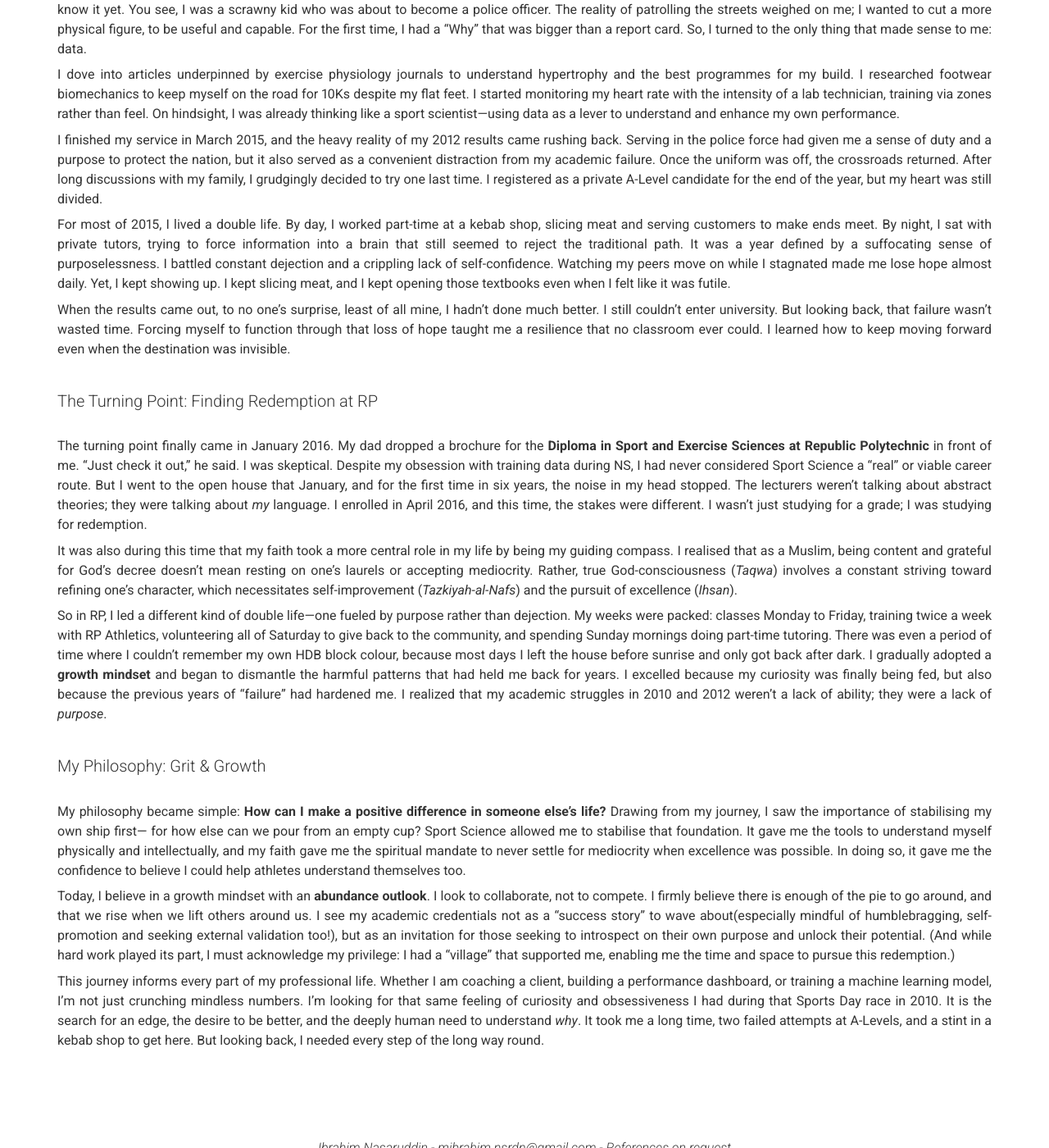
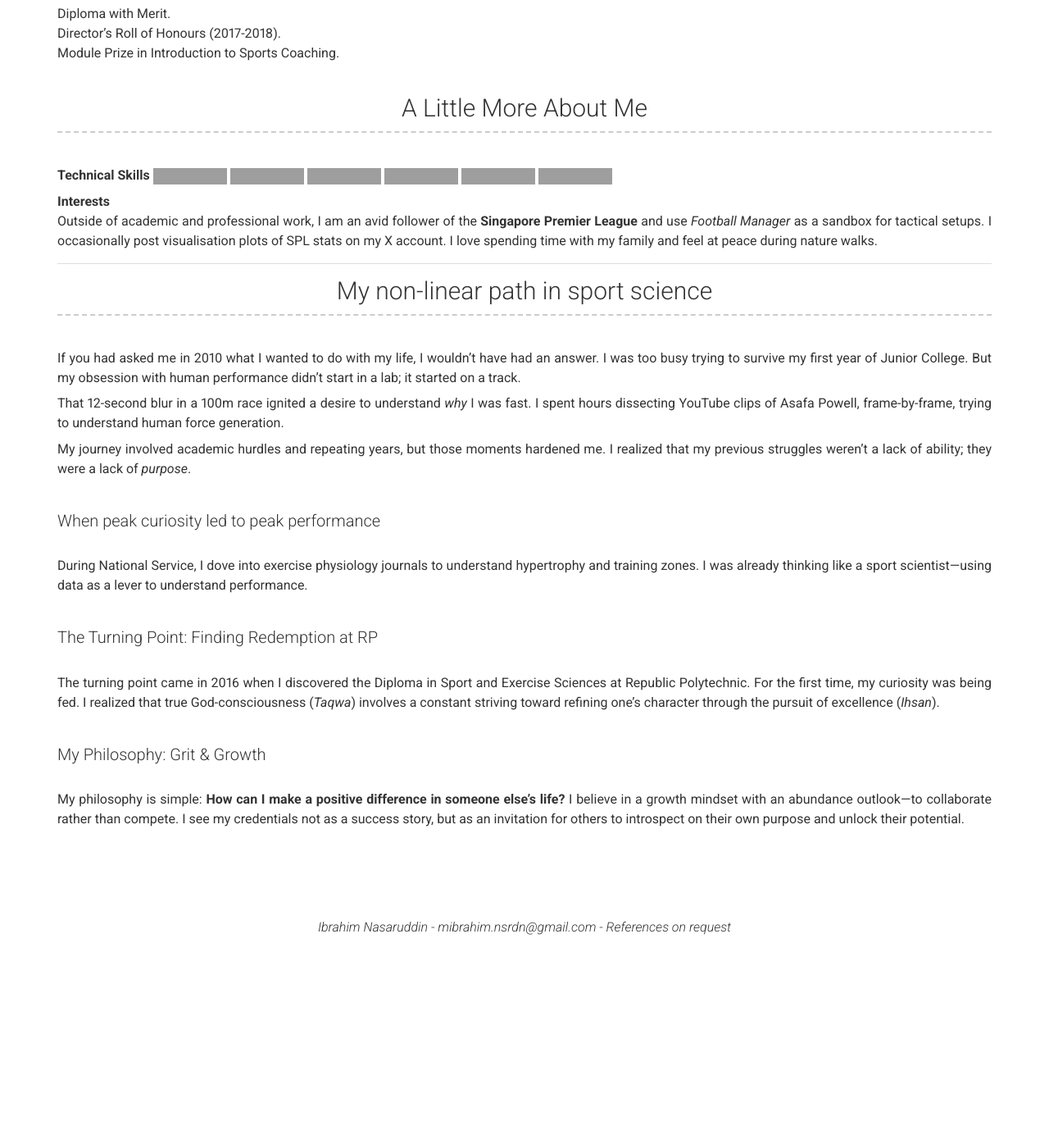
Before and after one commit to ibrahim-nasaruddin/ibrahim-nasaruddin.github.io, a Jekyll site: the page built from index.md, in a window 1280 px wide and 1400 px high, scrolled down 8762 px. Shown: the whole window at 82% size. Built offline with Jekyll 4.4.1, drawn with Linux system fonts in a browser that asks for light colours; nearby versions of some CDN libraries; comment, search, counter and statistics services are not loaded; after the commit the page ends 9912 px from its top, so only the background shows below that; some of the changed text lies outside the part shown; grey boxes are pictures that could not be loaded.

Commit message:
Enhance config with new dashboard and personal updates
Added an interactive player scouting dashboard section with details about its functionalities and a video demonstration. Updated personal narrative sections to enhance clarity and conciseness.

```diff
--- a/_config.yml
+++ b/_config.yml
@@ -49,6 +49,30 @@ content:
     subtitle: Videos & Articles
     layout: list
     content:
+    - layout: left
+      title: "Interactive Player Scouting Dashboard (SPL 25/26)"
+      subtitle: Streamlit Web Application
+      caption: February 2026
+      link: https://spl-dashboard-2025-26-season.streamlit.app/
+      link_text: "Open Interactive Dashboard"
+      description: |
+        <video width="100%" height="auto" controls poster="images/dashboard_preview.png" style="border-radius: 8px; border: 1px solid #ddd; margin-bottom: 15px;">
+          <source src="images/spl_demo.mp4" type="video/mp4">
+          Your browser does not support the video tag.
+        </video>
+        A platform built to evaluate Singapore Premier League players using event data powered by **Hudl Wyscout**. This tool translates raw statistics into actionable recruitment insights through statistical normalisation.
+        <br><br>
+        **Key Functionalities:**
+        * **Z-Score Standardisation:** Comparing players on a balanced league-wide scale ($0$ = League Average) to identify elite outliers.
+        * **Head-to-Head Radar Profiles:** Visualizing strengths and weaknesses across shooting, progression, and defensive metrics.
+        * **Performance Differential:** Automated "Delta" tables calculating the specific statistical edge one player has over another.
+        * **Local Talent Filter:** A specialized view for domestic player identification and tracking.
+        <br>
+        ![Python](https://img.shields.io/badge/Python-3776AB?logo=python&logoColor=fff)
+        ![Streamlit](https://img.shields.io/badge/Streamlit-FF4B4B?logo=streamlit&logoColor=white)
+        ![Plotly](https://img.shields.io/badge/Plotly-3F4F75?logo=plotly&logoColor=white)
+        ![Pandas](https://img.shields.io/badge/Pandas-150458?logo=pandas&logoColor=white)
+        <br>
     - layout: left
       title: Singapore Premier League – Early-Season Analysis
       subtitle: X post
@@ -144,18 +168,15 @@ content:
         This project adapts the "Dangerousity" construct—originally developed for football analytics by <a href="https://pmc.ncbi.nlm.nih.gov/articles/PMC5201291/" target="_blank">Link et al. (2016)</a>—to the sport of basketball. The objective was to quantify the instantaneous probability of a player scoring based on spatiotemporal tracking data.
         <br><br>
         **The Framework:**
-        Adopting a rationalistic approach, I constructed a Dangerousity (DA) formula derived from four weighted components:
         * **Zone (ZO<sub>b</sub>):** Quantifies spatial scoring probability based on distance and angle, adjusted for 2-point vs. 3-point incentives.
         * **Control (CO<sub>b</sub>):** Dynamic calculation of the ball handler's control based on speed and dribbling status.
         * **Pressure (PR<sub>b</sub>):** Defensive intensity measured by Euclidean distance to defenders and contextual time pressure (shot clock/game clock).
         * **Density (DE<sub>b</sub>):** Analysis of obstruction in both the "Shot Corridor" and "Passing Lanes."
-        * **Availability:**
-        To maintain academic integrity regarding assignment reuse, the full academic paper and the associated R code are not published publicly but are available upon request for professional review.
         <br>
         ![R](https://img.shields.io/badge/R-%23276DC3.svg?logo=r&logoColor=white)
         ![Sport Analytics](https://img.shields.io/badge/Sport%20Analytics-000000?logo=google-analytics&logoColor=white)
         ![Spatial Analysis](https://img.shields.io/badge/Spatial%20Analysis-2E8B57?logo=google-maps&logoColor=white)
-        <br><br>
+        <br>
     - layout: left
       title: Predicting Expected Threat (xT) with Random Forest Regression in R
       subtitle: Practical Tutorial
@@ -187,12 +208,13 @@ content:
       link_text: "View on Substack: https://substack.com/home/post/p-166051519"
       description: |
         <img src="images/SPL_Defenders_article.jpg" alt="Errors leading to Shot vs Minutes Played" style="width: 400px; display: block; margin: 0 auto 15px auto; border-radius: 5px; border: 1px solid #eee;">
-        Data-driven analysis of defensive performance in the Singapore Premier League's 2024/25 season. Examines SPL defenders through objective metrics including duel success rates, clearances, and errors leading to shots. Uses statistical analysis to identify standout performers like Toni Datković and Bailey Wright, while highlighting the importance of tactical context when evaluating defensive contributions.
+        Data-driven analysis of defensive performance in the Singapore Premier League's 2024/25 season. Examines SPL defenders through objective metrics including duel success rates, clearances, and errors leading to shots. Standout performers include Toni Datković and Bailey Wright.
         <br>
         ![R](https://img.shields.io/badge/R-%23276DC3.svg?logo=r&logoColor=white)
         ![ggplot2](https://img.shields.io/badge/ggplot2-276DC3?logo=r&logoColor=white)
         ![dplyr](https://img.shields.io/badge/dplyr-276DC3?logo=r&logoColor=white)
         <br>
+
   - title: Experience
     layout: list
     content:
@@ -232,7 +254,7 @@ content:
         sub_title: Planning & Research Executive (Active Health division)
         caption: Jul 2021 - Jul 2023
         description: |
-          Led the "Learning Exercises Against Diabetes" research study and compiled data using Tableau to support operational decision-making. Assisted in the "Health District @ Queenstown" collaboration project, specifically the "Active Health Fitness Trail" in Mei Ling St.
+          Led the "Learning Exercises Against Diabetes" research study and compiled data using Tableau to support operational decision-making. Assisted in the "Health District @ Queenstown" collaboration project.
       - layout: right
         title: Home Team Science and Technology Agency
         sub_title: Research Intern
@@ -259,8 +281,6 @@ content:
           Specialisation in Sport Science.
           <br>
           NTU President Research Scholar 2020.
-          <br>
-          Received the Undergraduate Research Excellence (Distinction) Award 2020.
       - layout: top-right
         title: Republic Polytechnic
         sub_title: Diploma in Sport and Exercise Sciences
@@ -271,8 +291,6 @@ content:
           Director's Roll of Honours (2017-2018).
           <br>
           Module Prize in Introduction to Sports Coaching.
-          <br>
-          Nominee for RP DSES valedictorian 2018 and RP Most Outstanding Graduate 2018.
 
   - title: A Little More About Me
     layout: text
@@ -288,57 +306,39 @@ content:
 
       **Interests**
       <br>
-      Outside of academic and professional work, I am an avid follower of the **Singapore Premier League** and use *Football Manager* as a sandbox for tactical setups and expanding my regional/continental knowledge of other clubs. I occasionally post visualisation plots of team/player stats of the Singapore Premier League on my X account when time permits. I love my time with my family and feel at peace during nature walks. And of course, I strive to keep fit & healthy!
+      Outside of academic and professional work, I am an avid follower of the **Singapore Premier League** and use *Football Manager* as a sandbox for tactical setups. I occasionally post visualisation plots of SPL stats on my X account. I love spending time with my family and feel at peace during nature walks.
       <br>
 
       ---
 
       ### My non-linear path in sport science
 
-      If you had asked me in 2010 what I wanted to do with my life, I wouldn’t have had an answer. I was too busy trying, and failing, to survive my first year of Junior College (newsflash—I didn’t, and had to repeat the year). But if you had looked past my report card and checked my search history, the answer was already there.
+      If you had asked me in 2010 what I wanted to do with my life, I wouldn’t have had an answer. I was too busy trying to survive my first year of Junior College. But my obsession with human performance didn’t start in a lab; it started on a track.
 
-      My obsession with human performance didn’t start in a lab; it started on a track, almost by accident. During Sports Day, my “House” needed to fill a slot for the 100m race, and I was involuntarily signed up. I had no training and no expectations. But when the gun went off, I realised I had something. I crossed the finish line in second place, and that stunned me. That 12-second blur ignited a desire to understand *why* I was (relatively) fast, and how I could be faster. I spent hours dissecting low-quality YouTube clips of Asafa Powell, frame-by-frame, trying to understand how a human being could generate that kind of force.
+      That 12-second blur in a 100m race ignited a desire to understand *why* I was fast. I spent hours dissecting YouTube clips of Asafa Powell, frame-by-frame, trying to understand human force generation.
 
-      I repeated my first year in 2011 and eventually sat for my A-Levels in 2012. But the result was a crushing, silent sort of failure. I didn’t do well enough to make it to university. It was the kind of moment that makes you question not just your intelligence, but your character. *Why couldn’t I make myself care?* Back then, I didn't have the tools to answer that. I simply retreated into a state of self-pity, victimising myself and remaining blind to the harmful patterns in my behavior that were keeping me stagnant.
+      My journey involved academic hurdles and repeating years, but those moments hardened me. I realized that my previous struggles weren’t a lack of ability; they were a lack of *purpose*.
 
       <br>
       ## When peak curiosity led to peak performance
       <br>
-      In 2013, I enlisted for National Service. This should have been a pause in my academic worries, but it actually became the incubator for my future…I just didn’t know it yet. You see, I was a scrawny kid who was about to become a police officer. The reality of patrolling the streets weighed on me; I wanted to cut a more physical figure, to be useful and capable. For the first time, I had a "Why" that was bigger than a report card. So, I turned to the only thing that made sense to me: data.
-
-      I dove into articles underpinned by exercise physiology journals to understand hypertrophy and the best programmes for my build. I researched footwear biomechanics to keep myself on the road for 10Ks despite my flat feet. I started monitoring my heart rate with the intensity of a lab technician, training via zones rather than feel. On hindsight, I was already thinking like a sport scientist—using data as a lever to understand and enhance my own performance.
-
-      I finished my service in March 2015, and the heavy reality of my 2012 results came rushing back. Serving in the police force had given me a sense of duty and a purpose to protect the nation, but it also served as a convenient distraction from my academic failure. Once the uniform was off, the crossroads returned. After long discussions with my family, I grudgingly decided to try one last time. I registered as a private A-Level candidate for the end of the year, but my heart was still divided.
-
-      For most of 2015, I lived a double life. By day, I worked part-time at a kebab shop, slicing meat and serving customers to make ends meet. By night, I sat with private tutors, trying to force information into a brain that still seemed to reject the traditional path. It was a year defined by a suffocating sense of purposelessness. I battled constant dejection and a crippling lack of self-confidence. Watching my peers move on while I stagnated made me lose hope almost daily. Yet, I kept showing up. I kept slicing meat, and I kept opening those textbooks even when I felt like it was futile.
-
-      When the results came out, to no one’s surprise, least of all mine, I hadn’t done much better. I still couldn't enter university. But looking back, that failure wasn't wasted time. Forcing myself to function through that loss of hope taught me a resilience that no classroom ever could. I learned how to keep moving forward even when the destination was invisible.
+      During National Service, I dove into exercise physiology journals to understand hypertrophy and training zones. I was already thinking like a sport scientist—using data as a lever to understand performance.
 
       <br>
       ## The Turning Point: Finding Redemption at RP
       <br>
-      The turning point finally came in January 2016. My dad dropped a brochure for the **Diploma in Sport and Exercise Sciences at Republic Polytechnic** in front of me. “Just check it out,” he said. I was skeptical. Despite my obsession with training data during NS, I had never considered Sport Science a “real” or viable career route. But I went to the open house that January, and for the first time in six years, the noise in my head stopped. The lecturers weren’t talking about abstract theories; they were talking about *my* language. I enrolled in April 2016, and this time, the stakes were different. I wasn’t just studying for a grade; I was studying for redemption.
-
-      It was also during this time that my faith took a more central role in my life by being my guiding compass. I realised that as a Muslim, being content and grateful for God’s decree doesn’t mean resting on one’s laurels or accepting mediocrity. Rather, true God-consciousness (*Taqwa*) involves a constant striving toward refining one’s character, which necessitates self-improvement (*Tazkiyah-al-Nafs*) and the pursuit of excellence (*Ihsan*).
-
-      So in RP, I led a different kind of double life—one fueled by purpose rather than dejection. My weeks were packed: classes Monday to Friday, training twice a week with RP Athletics, volunteering all of Saturday to give back to the community, and spending Sunday mornings doing part-time tutoring. There was even a period of time where I couldn’t remember my own HDB block colour, because most days I left the house before sunrise and only got back after dark. I gradually adopted a **growth mindset** and began to dismantle the harmful patterns that had held me back for years. I excelled because my curiosity was finally being fed, but also because the previous years of "failure" had hardened me. I realized that my academic struggles in 2010 and 2012 weren’t a lack of ability; they were a lack of *purpose*.
+      The turning point came in 2016 when I discovered the Diploma in Sport and Exercise Sciences at Republic Polytechnic. For the first time, my curiosity was being fed. I realized that true God-consciousness (*Taqwa*) involves a constant striving toward refining one’s character through the pursuit of excellence (*Ihsan*).
 
       <br>
       ## My Philosophy: Grit & Growth
       <br>
-      My philosophy became simple: **How can I make a positive difference in someone else’s life?** Drawing from my journey, I saw the importance of stabilising my own ship first— for how else can we pour from an empty cup? Sport Science allowed me to stabilise that foundation. It gave me the tools to understand myself physically and intellectually, and my faith gave me the spiritual mandate to never settle for mediocrity when excellence was possible. In doing so, it gave me the confidence to believe I could help athletes understand themselves too.
-
-      Today, I believe in a growth mindset with an **abundance outlook**. I look to collaborate, not to compete. I firmly believe there is enough of the pie to go around, and that we rise when we lift others around us. I see my academic credentials not as a "success story" to wave about(especially mindful of humblebragging, self-promotion and seeking external validation too!), but as an invitation for those seeking to introspect on their own purpose and unlock their potential. (And while hard work played its part, I must acknowledge my privilege: I had a "village" that supported me, enabling me the time and space to pursue this redemption.)
-
-      This journey informs every part of my professional life. Whether I am coaching a client, building a performance dashboard, or training a machine learning model, I’m not just crunching mindless numbers. I’m looking for that same feeling of curiosity and obsessiveness I had during that Sports Day race in 2010. It is the search for an edge, the desire to be better, and the deeply human need to understand *why*. It took me a long time, two failed attempts at A-Levels, and a stint in a kebab shop to get here. But looking back, I needed every step of the long way round.
+      My philosophy is simple: **How can I make a positive difference in someone else’s life?** I believe in a growth mindset with an abundance outlook—to collaborate rather than compete. I see my credentials not as a success story, but as an invitation for others to introspect on their own purpose and unlock their potential.
 
 # Footer
 footer_show_references: true
-# references_title: References on request (Override references text)
 
 # Build settings
-# theme: modern-resume-theme (Use this is you are hosting your resume yourself)
-remote_theme: sproogen/modern-resume-theme #(Use this if you are hosting your resume on GitHub)
+remote_theme: sproogen/modern-resume-theme
 
 sass:
   sass_dir: _sass
```
